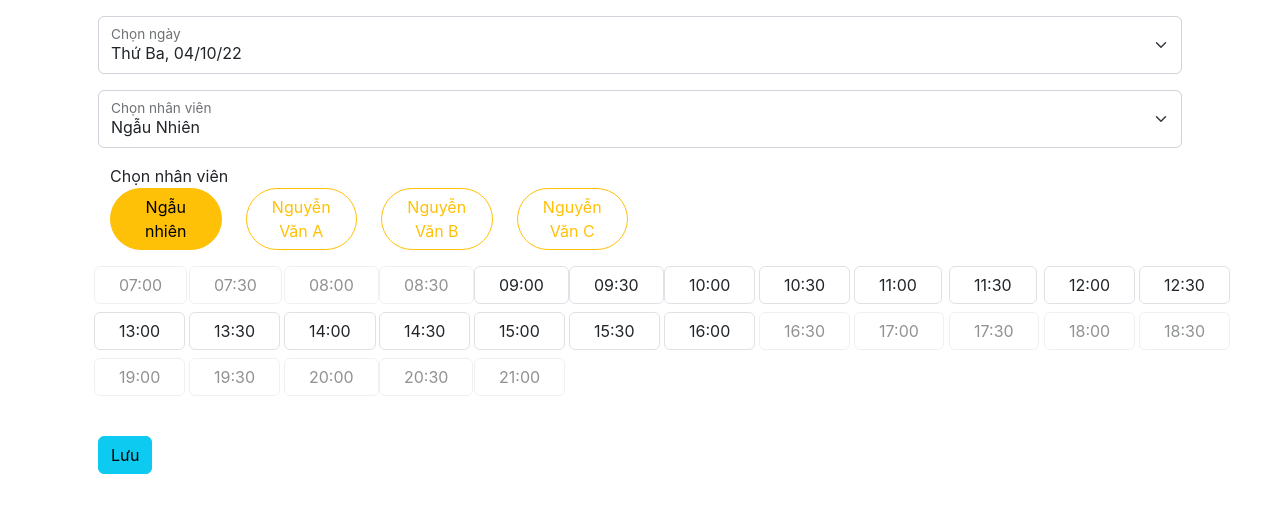
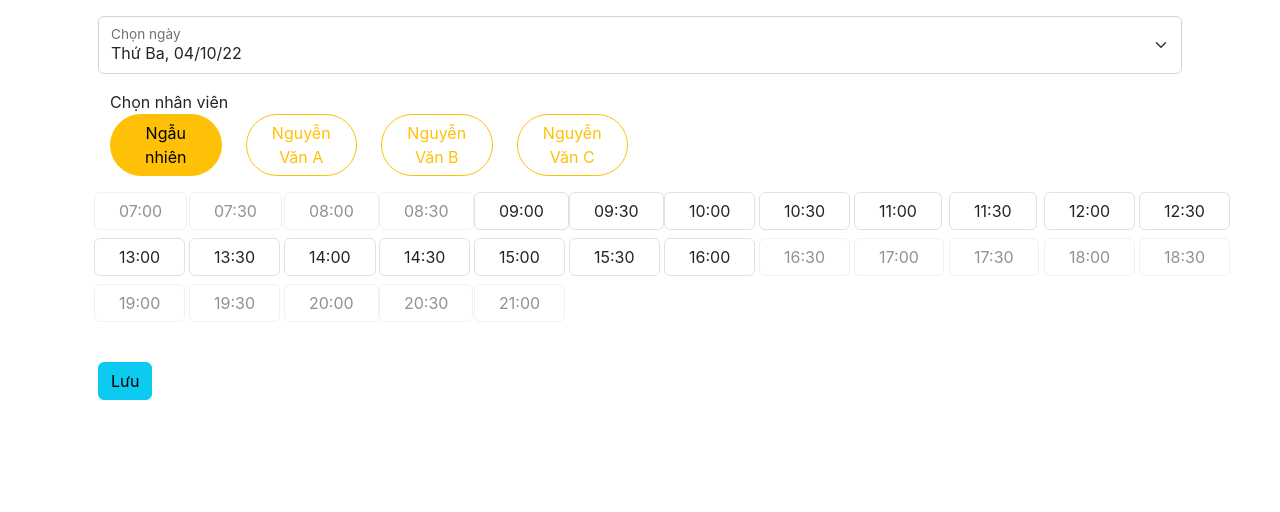
Before and after one commit to thiennhat19112/30Slice-Client, a React (Create React App) app: page / in a window 1280 px wide. Shown: the top 512 px of the page. Built offline with nearby package versions, Linux system fonts and the light colour scheme.

Commit message:
Update App.jsx

```diff
--- a/src/App.jsx
+++ b/src/App.jsx
@@ -164,7 +164,7 @@ function App(props) {
                 <label htmlFor="date">Chọn ngày</label>
             </div>
 
-            <div className="form-floating m-3">
+            {/* <div className="form-floating m-3">
                 <select className="form-select" id="floatingSelect" aria-label="Chọn nhân viên" ref={refEmployee} onChange={() => reloadListTime()}>
                     <option value="0">Ngẫu Nhiên</option>
                     {arrEmployee && arrEmployee.map((item, index) => {
@@ -175,7 +175,7 @@ function App(props) {
                     )}
                 </select>
                 <label htmlFor="floatingSelect">Chọn nhân viên</label>
-            </div>
+            </div> */}
             <div className="row m-3">
                 <div className="col-6">
                     <div className="row">
```
